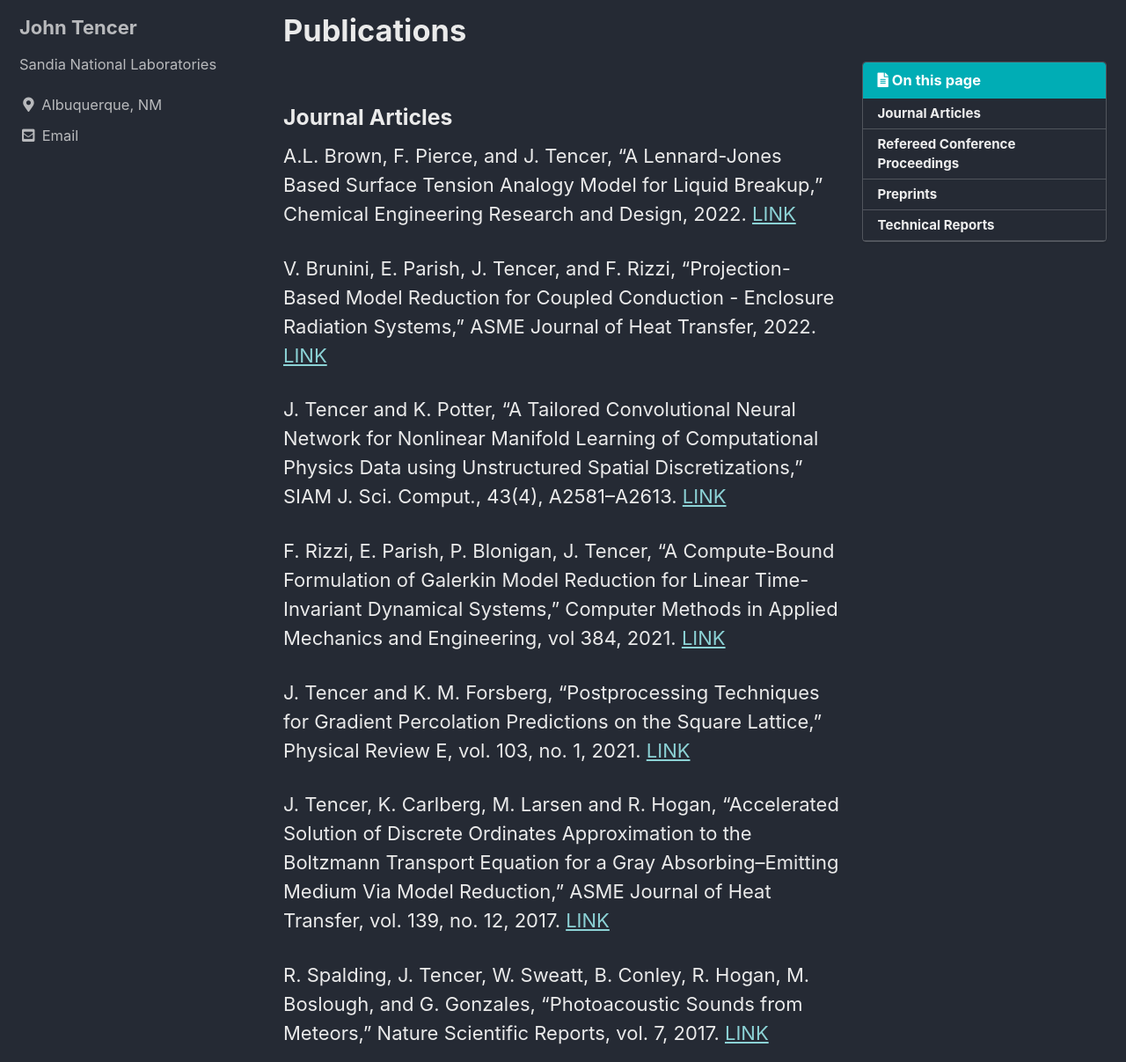
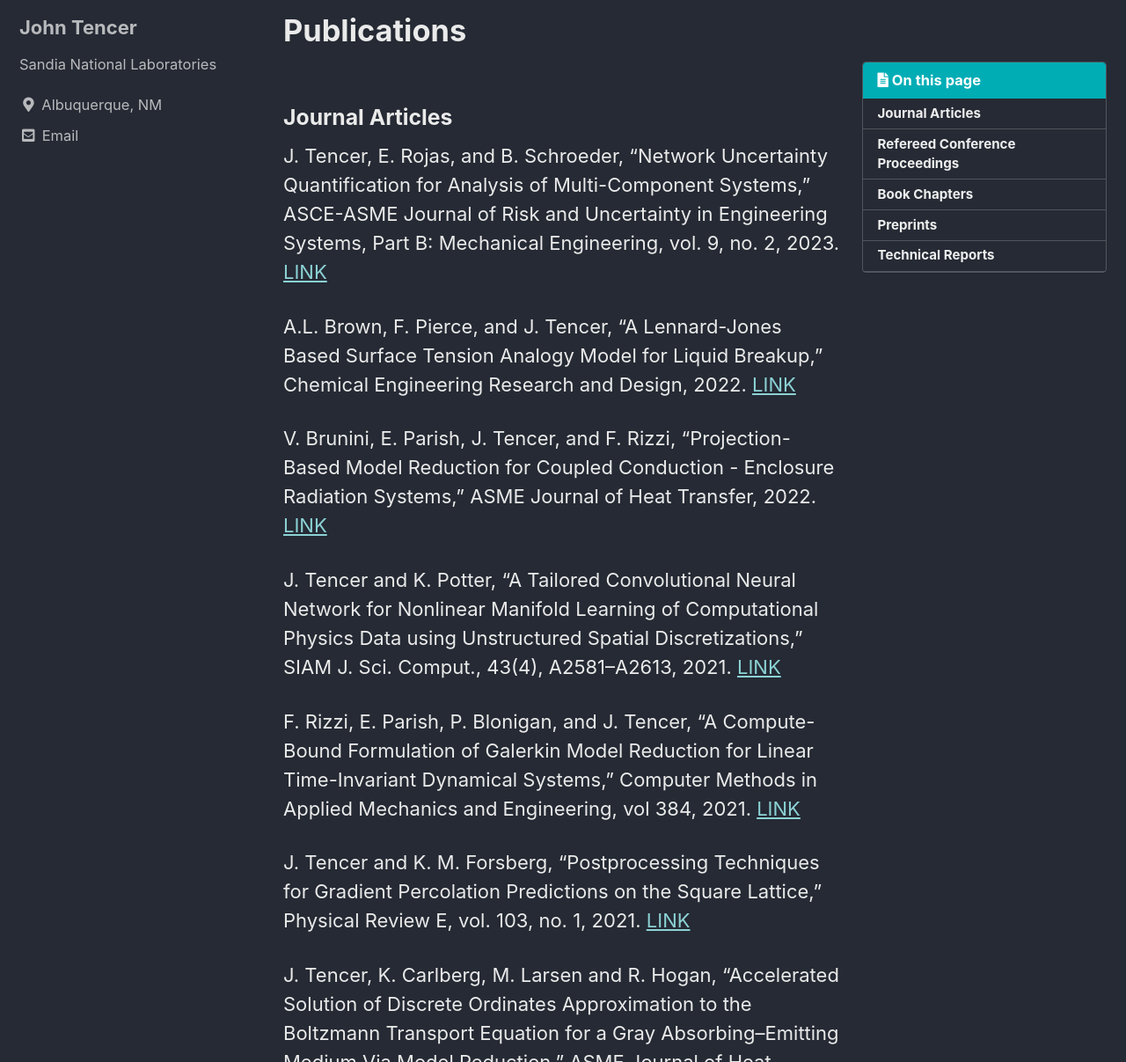
Before and after one commit to jtencer/jtencer.github.io, a Jekyll site: the page built from _pages/pubs.md, in a window 1280 px wide and 1400 px high, cut to the strip 193-1400 px from the top of the window. Shown: the whole strip at 88% size. Built offline with Jekyll 4.4.1, drawn with Linux system fonts in a browser that asks for light colours; cached includes are drawn as plain includes; some of the changed text lies outside the part shown.

Commit message:
update publication list

```diff
--- a/_pages/pubs.md
+++ b/_pages/pubs.md
@@ -10,13 +10,15 @@
 
 ### Journal Articles
 
+J. Tencer, E. Rojas, and B. Schroeder, "Network Uncertainty Quantification for Analysis of Multi-Component Systems," ASCE-ASME Journal of Risk and Uncertainty in Engineering Systems, Part B: Mechanical Engineering, vol. 9, no. 2, 2023.  [LINK](https://asmedigitalcollection.asme.org/risk/article/9/2/021203/1146387)
+
 A.L. Brown, F. Pierce, and J. Tencer, "A Lennard-Jones Based Surface Tension Analogy Model for Liquid Breakup," Chemical Engineering Research and Design, 2022.  [LINK](CHERD2022)
 
 V. Brunini, E. Parish, J. Tencer, and F. Rizzi, "Projection-Based Model Reduction for Coupled Conduction - Enclosure Radiation Systems," ASME Journal of Heat Transfer, 2022.  [LINK](JHT2022)
 
-J. Tencer and K. Potter, "A Tailored Convolutional Neural Network for Nonlinear Manifold Learning of Computational Physics Data using Unstructured Spatial Discretizations," SIAM J. Sci. Comput., 43(4), A2581–A2613.  [LINK](SISC2021)
+J. Tencer and K. Potter, "A Tailored Convolutional Neural Network for Nonlinear Manifold Learning of Computational Physics Data using Unstructured Spatial Discretizations," SIAM J. Sci. Comput., 43(4), A2581–A2613, 2021.  [LINK](SISC2021)
 
-F. Rizzi, E. Parish, P. Blonigan, J. Tencer, "A Compute-Bound Formulation of Galerkin Model Reduction for Linear Time-Invariant Dynamical Systems," Computer Methods in Applied Mechanics and Engineering, vol 384, 2021.  [LINK](CMAME2021)
+F. Rizzi, E. Parish, P. Blonigan, and J. Tencer, "A Compute-Bound Formulation of Galerkin Model Reduction for Linear Time-Invariant Dynamical Systems," Computer Methods in Applied Mechanics and Engineering, vol 384, 2021.  [LINK](CMAME2021)
 
 J. Tencer and K. M. Forsberg, "Postprocessing Techniques for Gradient Percolation Predictions on the Square Lattice," Physical Review E, vol. 103, no. 1, 2021.  [LINK](PRE2021)
 
@@ -38,11 +40,13 @@
 
 ### Refereed Conference Proceedings
 
+P. Blonigan, J. Tencer, and F. Rizzi, "Projection-based Reduced-Order Models with Hyperreduction for Finite Element Simulations of Thermal Protection Systems," AIAA AVIATION 2023 Form, June 2023.
+
 A.L. Brown, F. Pierce, D.R. Noble, A. Kucala, and J. Tencer, "Towards a model for the melt and flow of aluminum alloys in fires," Proceedings of ASME 2021 International Mechanical Engineering Congress and Exposition, Virtual, November 2021.
 
 E.F. Rojas and J. Tencer, "Performance of iterative network uncertainty quantification for multicomponent system qualification," Proceedings of ASME 2021 International Mechanical Engineering Congress and Exposition, Virtual, November 2021.
 
-K. Potter, S. Sleder, M. Smith, S. Perera, A. Yilmaz, J. Tencer, "Parameterized Pseudo-Differential Operators for Graph Convolutional Neural Networks," Proceedings of IEEE/CVF 2021 International Conference on Computer Vision Workshops, Virtual, October 2021.  [LINK](ICCV2021)
+K. Potter, S. Sleder, M. Smith, S. Perera, A. Yilmaz, and J. Tencer, "Parameterized Pseudo-Differential Operators for Graph Convolutional Neural Networks," Proceedings of IEEE/CVF 2021 International Conference on Computer Vision Workshops, Virtual, October 2021.  [LINK](ICCV2021)
 
 M. Arienti, P. Blonigan, F. Rizzi, J. Tencer, and M. Howard, "Projection-based model reduction for finite-element simulations of thermal protection systems," 2021 AIAA SciTech Forum, January 2021.  [LINK](AIAA2021)
 
@@ -64,9 +68,13 @@
 
 J. Tencer and J. Howell, "On multilayer modeling of radiative transfer for use with the multi-source k-distribution method for inhomogeneous media," Proceedings of ASME 2012 Heat Transfer Summer Conference, vol. 1, Rio Grande, PR, July 2012.  [LINK](SHTC2012)
 
+### Book Chapters
+
+T.M. Shead, I.K. Tezaur, W.L. Davis IV, M.L. Carlson, D.M. Dunlavy, E.J. Parish, P.J. Blonigan, J. Tencer, F. Rizzi, and H. Kolla, "A Novel In Situ Machine Learning Framework for Intelligent Data Capture and Event Detection," Machine Learning and Its Application to Reacting Flows: ML and Combustion,  Springer International Publishing, 2023.  [LINK](https://link.springer.com/chapter/10.1007/978-3-031-16248-0_3)
+
 ### Preprints
 
-J. Tencer, E. Rojas, and B. Schroeder, "Network Uncertainty Quantification for Analysis of Multi-Component Systems," ASME Journal of Risk and Uncertainty, under revision.
+J. Cocola, J. Tencer, F. Rizzi, E. Parish, and P. Blonigan, "Hyper-Reduced Autoencoders for Efficient and Accurate Nonlinear Model Reductions," [LINK](https://arxiv.org/abs/2303.09630)
 
 ### Technical Reports
 
```
